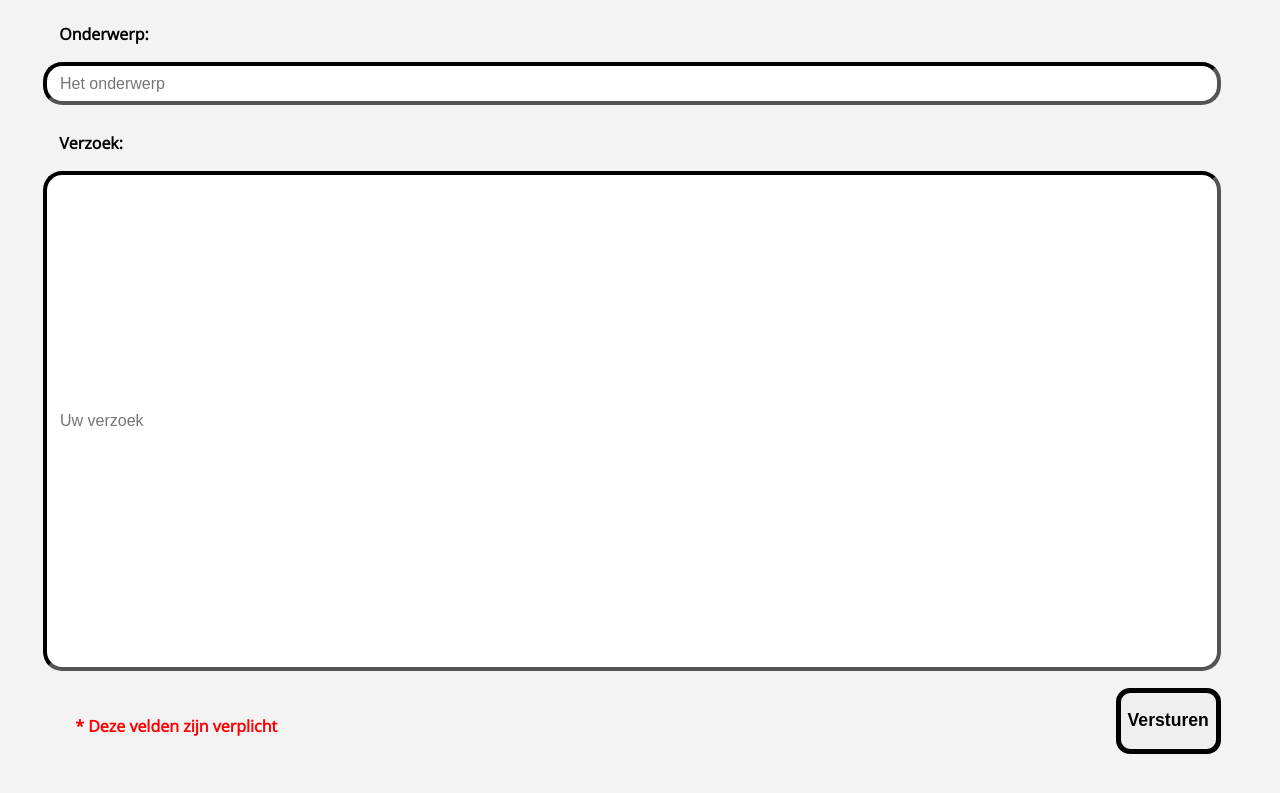
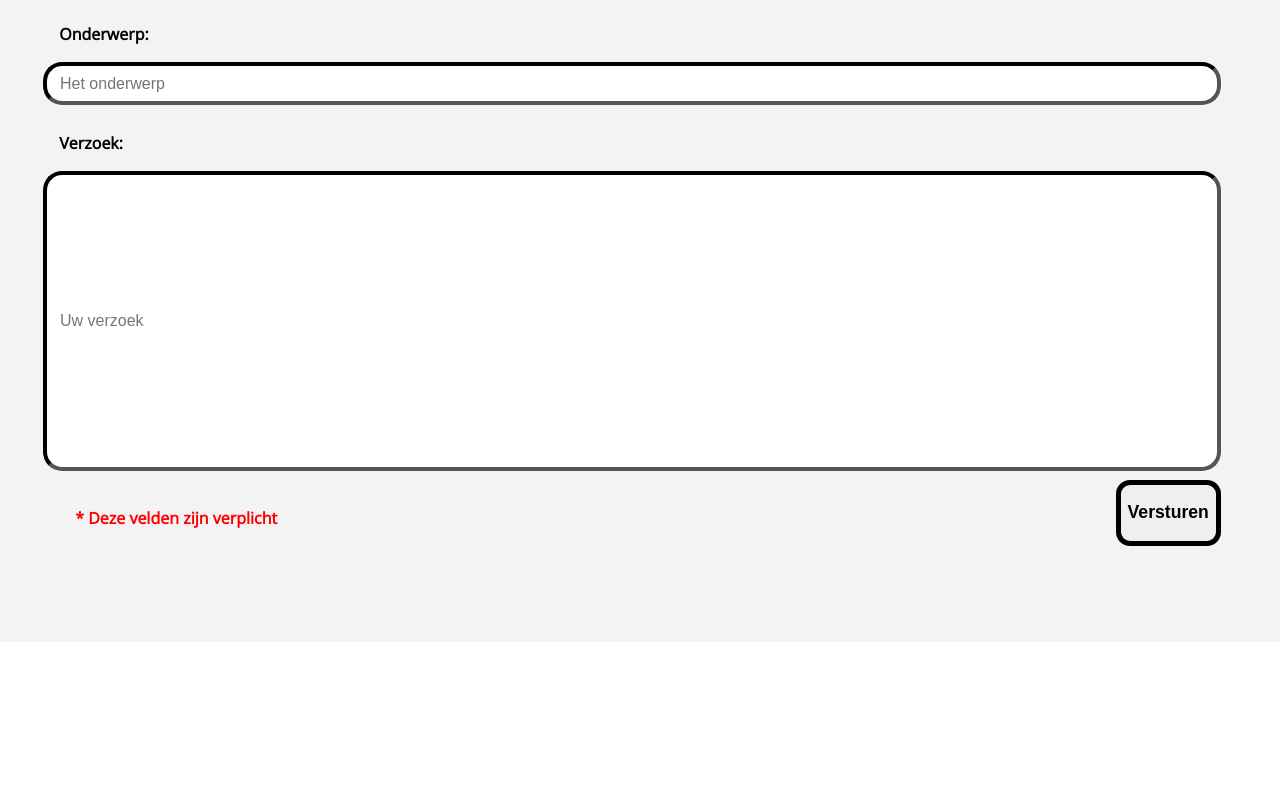
Before and after one commit to tijnvrusch/basiswebsite, a plain HTML site: page contact.html in a window 1280 px wide. Shown: the part 679-1472 px from the top of the page. After the commit the page ends 1321 px from the top, so only its background shows below. Drawn offline with nearby package versions, Linux system fonts and the light colour scheme.

Commit message:
screenshot

```diff
--- a/styles/style.css
+++ b/styles/style.css
@@ -521,15 +521,14 @@ section#formFlex {
 }
 
 #verzoekVeld {
-	min-height: 500px;
+	min-height: 300px;
 }
 
 #flexButton {
 	display: flex;
 	justify-content: space-between;
-	margin-top: 47em;
+	margin-top: 34em;
 	padding-bottom: 6em;
-
 }
 
 #flexButton button {
```
Also changed, not shown: readme-images/screenshot-contact2.png (added), 1 other file.
